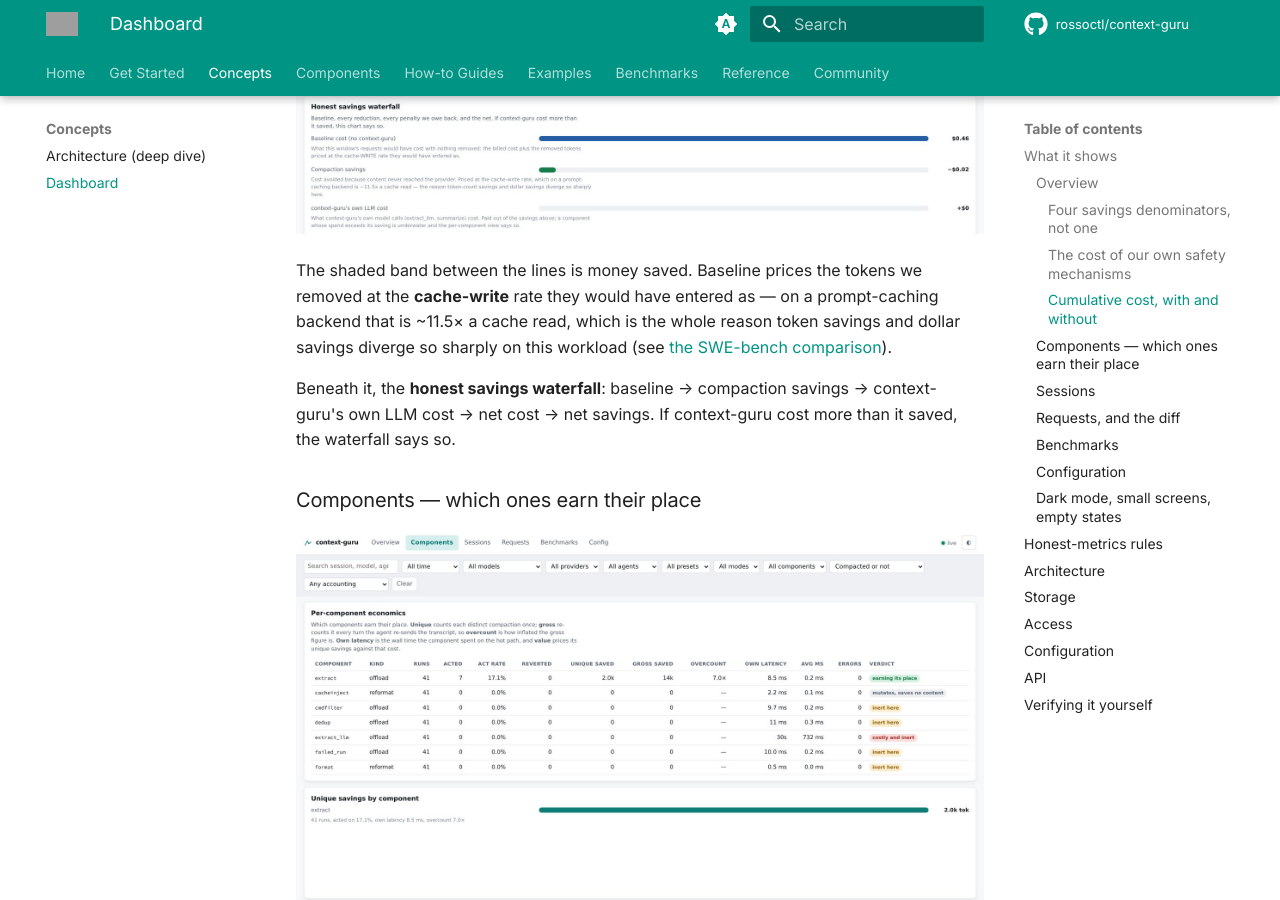
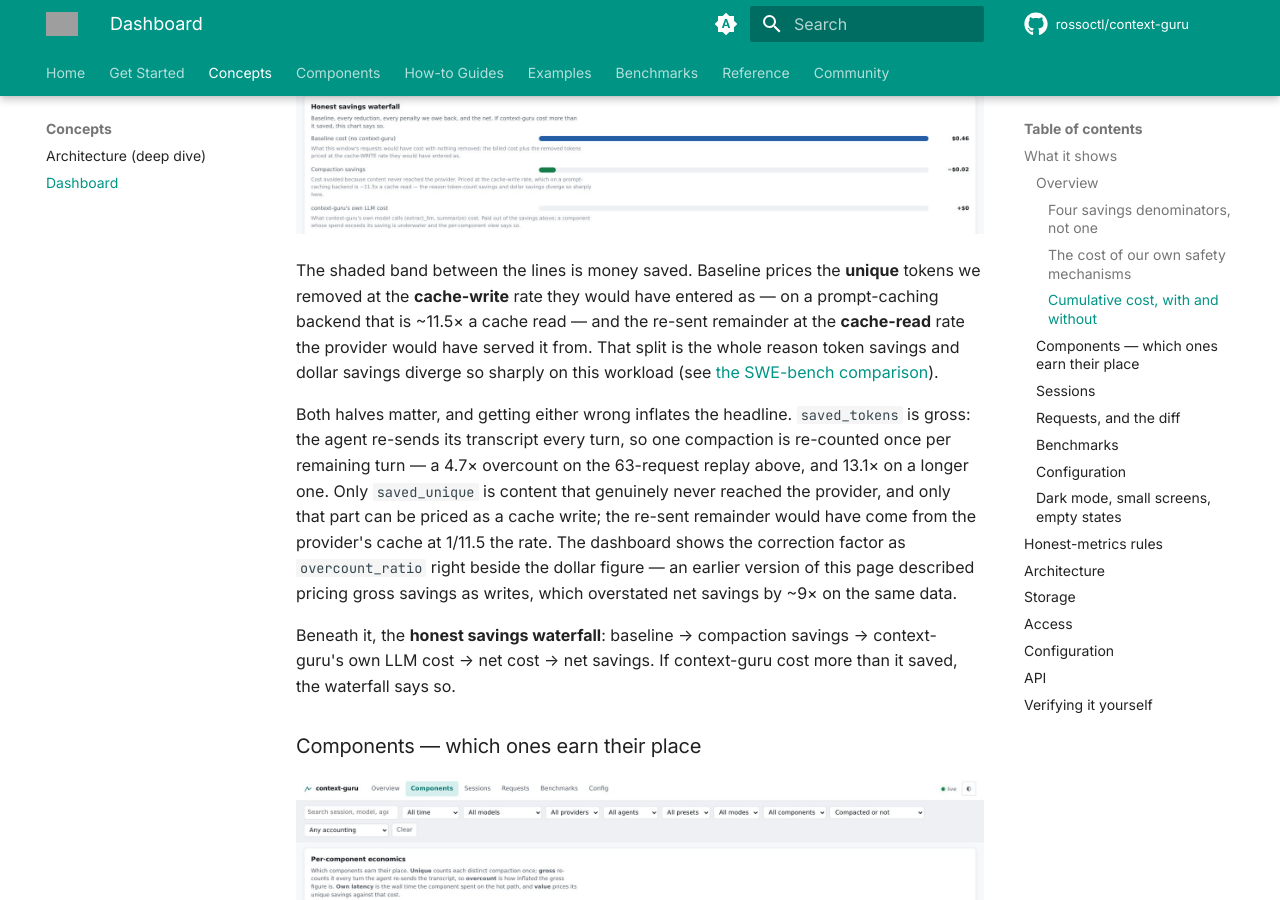
Before and after one commit to itay-nakash/context-guru, an MkDocs documentation site: the page built from docs/dashboard.md, in a window 1280 px wide and 900 px high, scrolled down 3462 px. Built offline with MkDocs 1.6.1 and Material for MkDocs 9.7.7, drawn with Linux system fonts in a browser that asks for light colours; comment, search, counter and statistics services are not loaded; grey boxes are pictures that could not be loaded.

Commit message:
docs(dash): correct the baseline-pricing copy and re-shoot the overview
The cumulative-cost chart's caption and the dashboard guide both still stated the
rule the pricing fix removed — "baseline prices the tokens we removed at the
cache-write rate" — which is the inflated formula described as if it were the
behaviour. A dashboard whose caption contradicts its own number is worse than one
with no caption, so both now describe the actual split: unique savings at the
write rate, the re-sent remainder at the read rate.

The overview screenshot is re-shot against a live proxy on port 4193 replaying
the same 63 captured SWE-bench requests, because the committed one showed the
inflated dollar figures. Verified before committing: no credential-shaped strings
in the JPEG bytes, no EXIF/XMP/GPS.

UI re-verified against that build with Playwright: 0 console errors, 0 page
errors, 0 off-origin requests, all six views render, request detail and drawer
work, XSS flags still false with one script tag (the app's own), and no
horizontal overflow at 390px. The observe banner is hidden in sync mode and, on a
proxy started with --mode observe, renders "You are currently in OBSERVE mode…"
with the off-path queue's processed/pending/dropped counters.

Assisted-By: Claude Opus 5
Signed-off-by: Osher-Elhadad <Osher.Elhadad@ibm.com>

```diff
--- a/docs/dashboard.md
+++ b/docs/dashboard.md
@@ -71,11 +71,22 @@ removed is unfalsifiable:
 
 ![Cost chart with a tooltip](img/dashboard/02-savings-cost-graph-tooltip.jpg)
 
-The shaded band between the lines is money saved. Baseline prices the tokens we removed
-at the **cache-write** rate they would have entered as — on a prompt-caching backend
-that is ~11.5× a cache read, which is the whole reason token savings and dollar savings
-diverge so sharply on this workload (see
+The shaded band between the lines is money saved. Baseline prices the **unique** tokens we
+removed at the **cache-write** rate they would have entered as — on a prompt-caching
+backend that is ~11.5× a cache read — and the re-sent remainder at the **cache-read** rate
+the provider would have served it from. That split is the whole reason token savings and
+dollar savings diverge so sharply on this workload (see
 [the SWE-bench comparison](results/comparison.md)).
+
+Both halves matter, and getting either wrong inflates the headline. `saved_tokens` is
+gross: the agent re-sends its transcript every turn, so one compaction is re-counted once
+per remaining turn — a 4.7× overcount on the 63-request replay above, and 13.1× on a
+longer one. Only `saved_unique` is content that genuinely never reached the provider, and
+only that part can be priced as a cache write; the re-sent remainder would have come from
+the provider's cache at 1/11.5 the rate. The dashboard shows the correction factor as
+`overcount_ratio` right beside the dollar figure — an earlier version of this page
+described pricing gross savings as writes, which overstated net savings by ~9× on the
+same data.
 
 Beneath it, the **honest savings waterfall**: baseline → compaction savings →
 context-guru's own LLM cost → net cost → net savings. If context-guru cost more than it
```
Also changed, not shown: docs/img/dashboard/01-overview.jpg, 1 other file.
